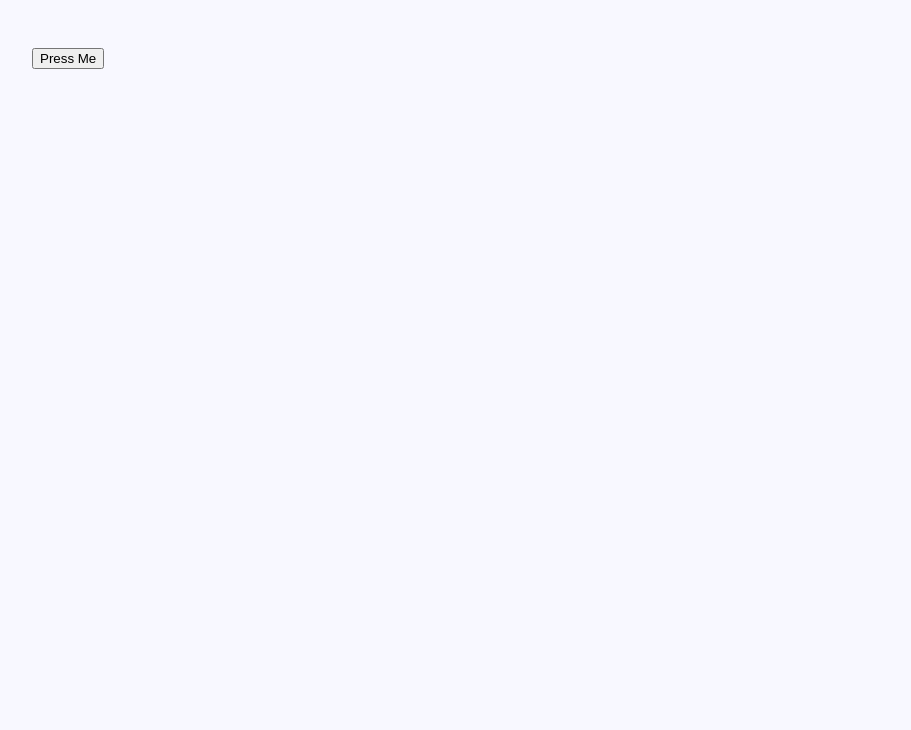
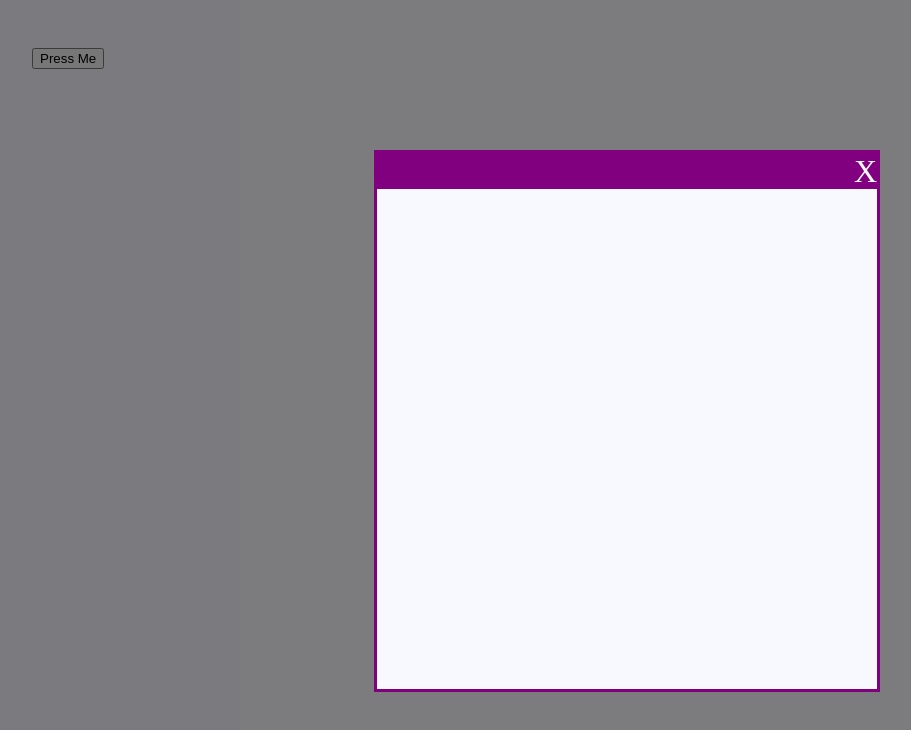
Before and after one commit to WestNorthern/modal-project, a plain HTML site: page index.html in a window 1280 px wide. Shown: the whole page, without its empty margins (16-927 px from the left). Drawn offline with Linux system fonts and the light colour scheme.

Commit message:
created working modal close button and timer for popup

```diff
--- a/index.css
+++ b/index.css
@@ -14,3 +14,30 @@ body {
 	top: 0;
 	display: none;
 }
+
+.modal-box {
+	margin: 150px auto;
+	width: 500px;
+	height: 500px;
+	/*background: ghostwhite;*/
+	/*border: 3px solid purple;*/
+
+}
+
+.modal-header {
+	text-align: right;
+	font-size: 2em;
+	background: purple;
+	color: ghostwhite;
+	width: 500px;
+	height: 30px;
+	border: 3px solid purple;
+
+}
+
+.modal-body {
+	width: 500px;
+	height: 500px;
+	background: ghostwhite;
+	border: 3px solid purple;
+}
--- a/index.html
+++ b/index.html
@@ -8,7 +8,14 @@
 	<body>
 		<button class="button" id="showModal">Press Me</button>
 		<div class="modal" id="theModal">
+			<div class="modal-box">
+				<div class="modal-header">
+					<span id="modalClose">X</span>
+				</div>
+				<div class="modal-body">
 
+				</div>
+			</div>
 		</div>
 
 
--- a/index.js
+++ b/index.js
@@ -1,6 +1,16 @@
 let modalButton = document.getElementById('showModal');
 let modal = document.getElementById('theModal');
+let modalClose = document.getElementById('modalClose');
 
 modalButton.addEventListener('click', function() {
 	modal.style.display = 'block';
 });
+
+modalClose.addEventListener('click', function() {
+	modal.style.display = 'none';
+});
+
+
+setTimeout(function(){
+  modal.style.display = 'block';
+}, 5000);
```
